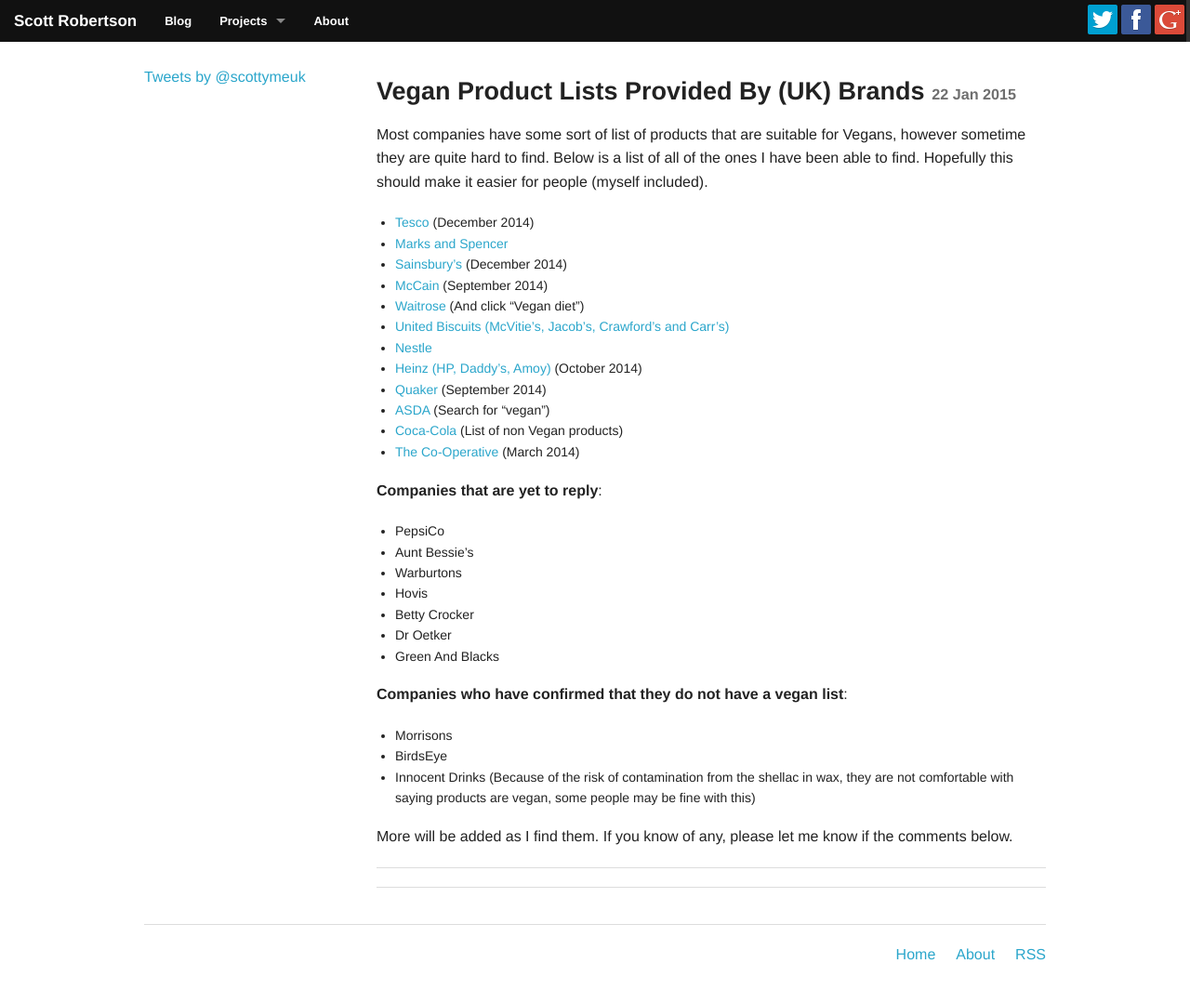
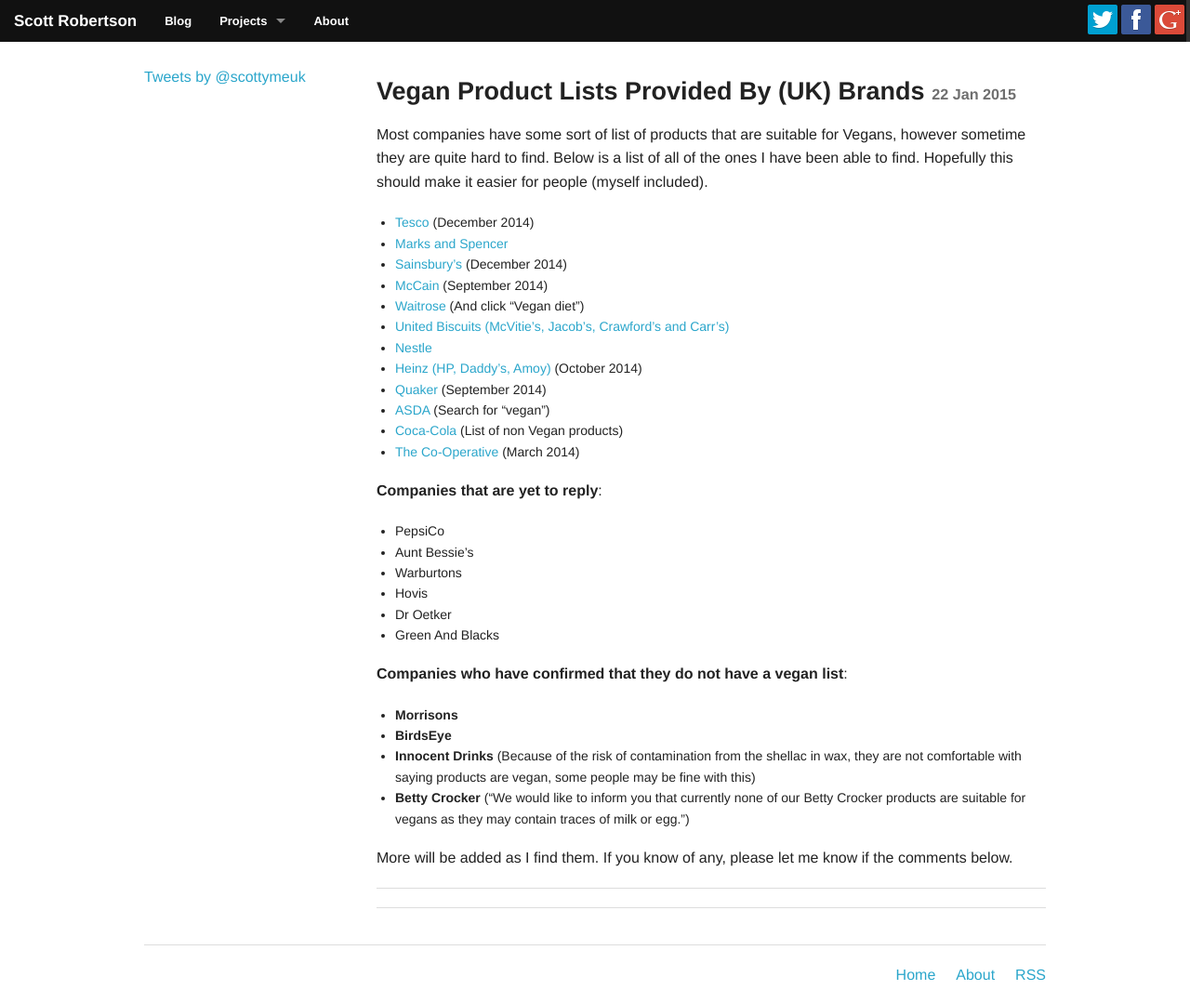
Before and after one commit to scottrobertson/scottrobertson.me, a Jekyll site: the page built from _posts/2015-01-22-uk-brands-vegan-lists.markdown, in a window 1280 px wide. Shown: the whole page at 93% size. Built offline with Jekyll 4.4.1, drawn with Linux system fonts in a browser that asks for light colours; nearby versions of some CDN libraries; Markdown is read by kramdown in place of the engine named in the settings; comment, search, counter and statistics services are not loaded; before the commit the page ends 1056 px from its top, so only the background shows below that.

Commit message:
Betty Crocker

```diff
--- a/_posts/2015-01-22-uk-brands-vegan-lists.markdown
+++ b/_posts/2015-01-22-uk-brands-vegan-lists.markdown
@@ -26,14 +26,14 @@
 - Aunt Bessie's
 - Warburtons
 - Hovis
-- Betty Crocker
 - Dr Oetker
 - Green And Blacks
 
 **Companies who have confirmed that they do not have a vegan list**:
 
- - Morrisons
- - BirdsEye
- - Innocent Drinks (Because of the risk of contamination from the shellac in wax, they are not comfortable with saying products are vegan, some people may be fine with this)
+ - **Morrisons**
+ - **BirdsEye**
+ - **Innocent Drinks** (Because of the risk of contamination from the shellac in wax, they are not comfortable with saying products are vegan, some people may be fine with this)
+ - **Betty Crocker** ("We would like to inform you that currently none of our Betty Crocker products are suitable for vegans as they may contain traces of milk or egg.")
 
 More will be added as I find them. If you know of any, please let me know if the comments below.
```
